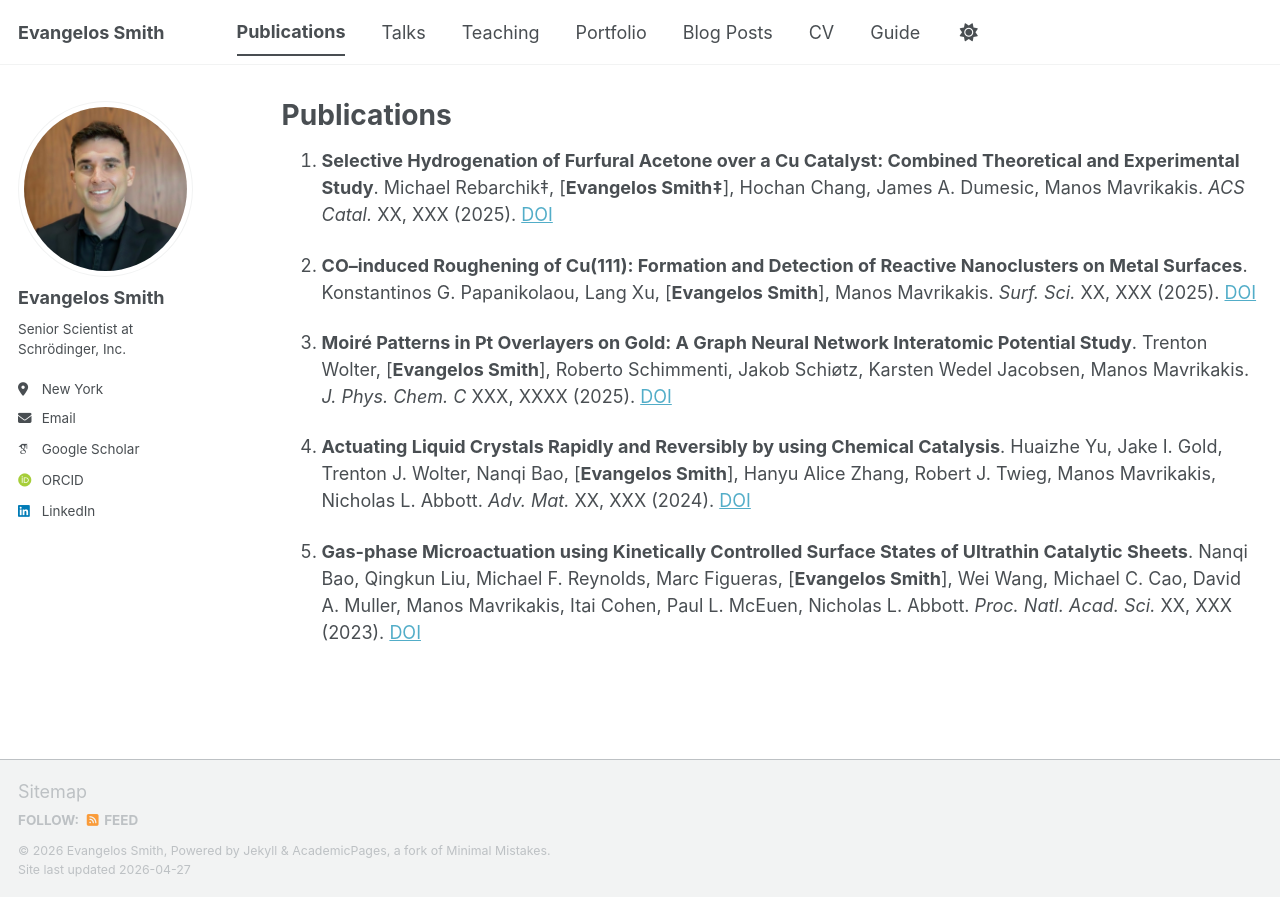
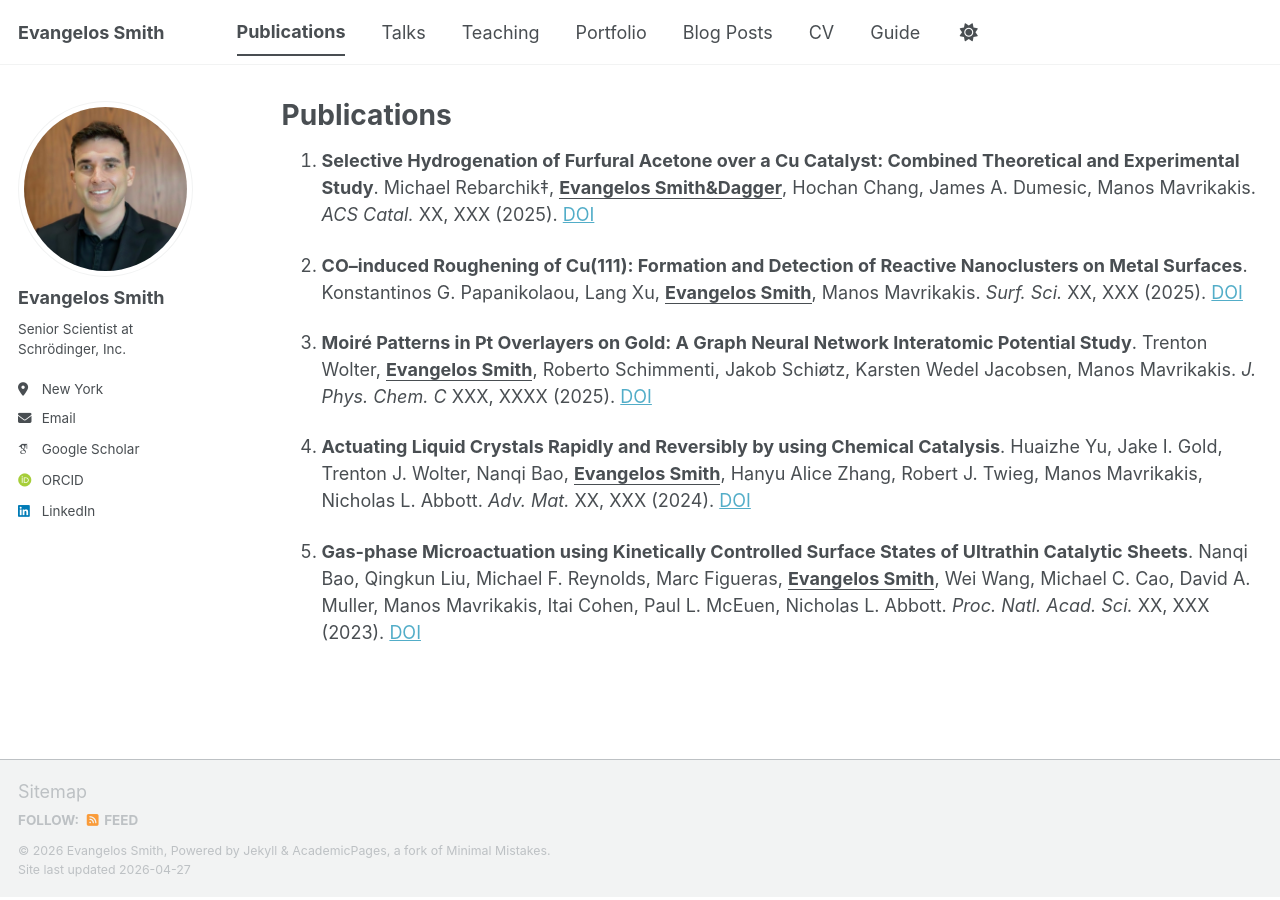
Before and after one commit to evangelossmith/evangelossmith.github.io, a Jekyll site: the page built from _pages/publications.md, in a window 1280 px wide. Built offline with Jekyll 4.4.1, drawn with Linux system fonts in a browser that asks for light colours; some web fonts are replaced; a script bundle is joined from its source files by our own code; library files that are not in the unit come from our copies.

Commit message:
Update publications.md

```diff
--- a/_pages/publications.md
+++ b/_pages/publications.md
@@ -5,12 +5,12 @@ permalink: /publications/
 author_profile: true
 ---
 
-1. **Selective Hydrogenation of Furfural Acetone over a Cu Catalyst: Combined Theoretical and Experimental Study**. Michael Rebarchik&Dagger;, [**Evangelos Smith&Dagger;**], Hochan Chang, James A. Dumesic, Manos Mavrikakis. *ACS Catal.* XX, XXX (2025). [DOI](https://pubs.acs.org/doi/full/10.1021/acscatal.4c07231)
+1. **Selective Hydrogenation of Furfural Acetone over a Cu Catalyst: Combined Theoretical and Experimental Study**. Michael Rebarchik&Dagger;, <ins>**Evangelos Smith&Dagger**</ins>, Hochan Chang, James A. Dumesic, Manos Mavrikakis. *ACS Catal.* XX, XXX (2025). [DOI](https://pubs.acs.org/doi/full/10.1021/acscatal.4c07231)
 
-1. **CO–induced Roughening of Cu(111): Formation and Detection of Reactive Nanoclusters on Metal Surfaces**. Konstantinos G. Papanikolaou, Lang Xu, [**Evangelos Smith**], Manos Mavrikakis. *Surf. Sci.* XX, XXX (2025). [DOI](https://www.sciencedirect.com/science/article/pii/S0039602824002164)
+1. **CO–induced Roughening of Cu(111): Formation and Detection of Reactive Nanoclusters on Metal Surfaces**. Konstantinos G. Papanikolaou, Lang Xu, <ins>**Evangelos Smith**</ins>, Manos Mavrikakis. *Surf. Sci.* XX, XXX (2025). [DOI](https://www.sciencedirect.com/science/article/pii/S0039602824002164)
 
-2. **Moiré Patterns in Pt Overlayers on Gold: A Graph Neural Network Interatomic Potential Study**. Trenton Wolter, [**Evangelos Smith**], Roberto Schimmenti, Jakob Schiøtz, Karsten Wedel Jacobsen, Manos Mavrikakis. *J. Phys. Chem. C* XXX, XXXX (2025). [DOI](https://pubs.acs.org/doi/full/10.1021/acs.jpcc.4c04582)
+2. **Moiré Patterns in Pt Overlayers on Gold: A Graph Neural Network Interatomic Potential Study**. Trenton Wolter, <ins>**Evangelos Smith**</ins>, Roberto Schimmenti, Jakob Schiøtz, Karsten Wedel Jacobsen, Manos Mavrikakis. *J. Phys. Chem. C* XXX, XXXX (2025). [DOI](https://pubs.acs.org/doi/full/10.1021/acs.jpcc.4c04582)
 
-3. **Actuating Liquid Crystals Rapidly and Reversibly by using Chemical Catalysis**. Huaizhe Yu, Jake I. Gold, Trenton J. Wolter, Nanqi Bao, [**Evangelos Smith**], Hanyu Alice Zhang, Robert J. Twieg, Manos Mavrikakis, Nicholas L. Abbott. *Adv. Mat.* XX, XXX (2024). [DOI](https://advanced.onlinelibrary.wiley.com/doi/abs/10.1002/adma.202309605)
+3. **Actuating Liquid Crystals Rapidly and Reversibly by using Chemical Catalysis**. Huaizhe Yu, Jake I. Gold, Trenton J. Wolter, Nanqi Bao, <ins>**Evangelos Smith**</ins>, Hanyu Alice Zhang, Robert J. Twieg, Manos Mavrikakis, Nicholas L. Abbott. *Adv. Mat.* XX, XXX (2024). [DOI](https://advanced.onlinelibrary.wiley.com/doi/abs/10.1002/adma.202309605)
 
-4. **Gas-phase Microactuation using Kinetically Controlled Surface States of Ultrathin Catalytic Sheets**. Nanqi Bao, Qingkun Liu, Michael F. Reynolds, Marc Figueras, [**Evangelos Smith**], Wei Wang, Michael C. Cao, David A. Muller, Manos Mavrikakis, Itai Cohen, Paul L. McEuen, Nicholas L. Abbott. *Proc. Natl. Acad. Sci.* XX, XXX (2023). [DOI](https://www.pnas.org/doi/abs/10.1073/pnas.2221740120)
+4. **Gas-phase Microactuation using Kinetically Controlled Surface States of Ultrathin Catalytic Sheets**. Nanqi Bao, Qingkun Liu, Michael F. Reynolds, Marc Figueras, <ins>**Evangelos Smith**</ins>, Wei Wang, Michael C. Cao, David A. Muller, Manos Mavrikakis, Itai Cohen, Paul L. McEuen, Nicholas L. Abbott. *Proc. Natl. Acad. Sci.* XX, XXX (2023). [DOI](https://www.pnas.org/doi/abs/10.1073/pnas.2221740120)
```
